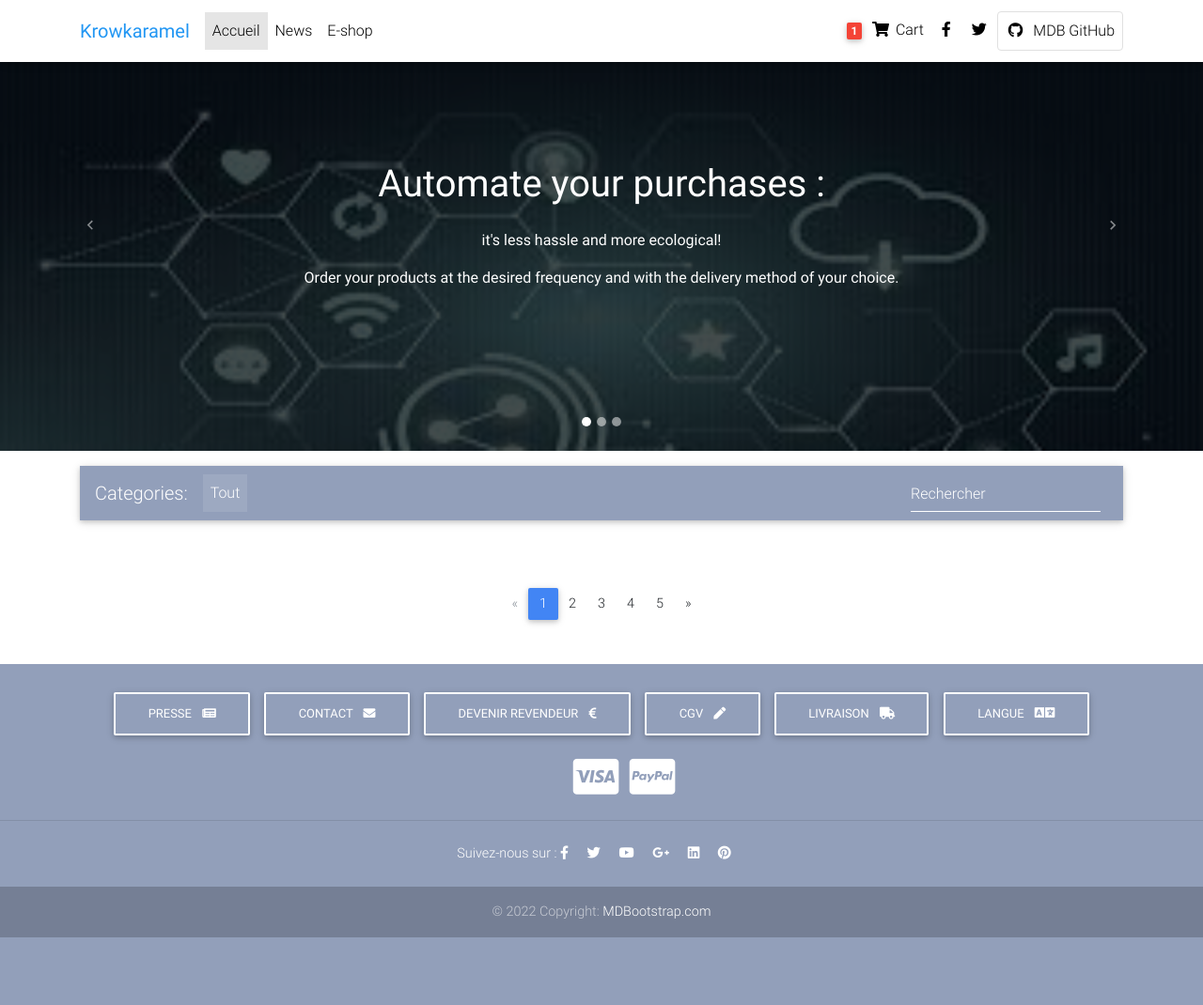
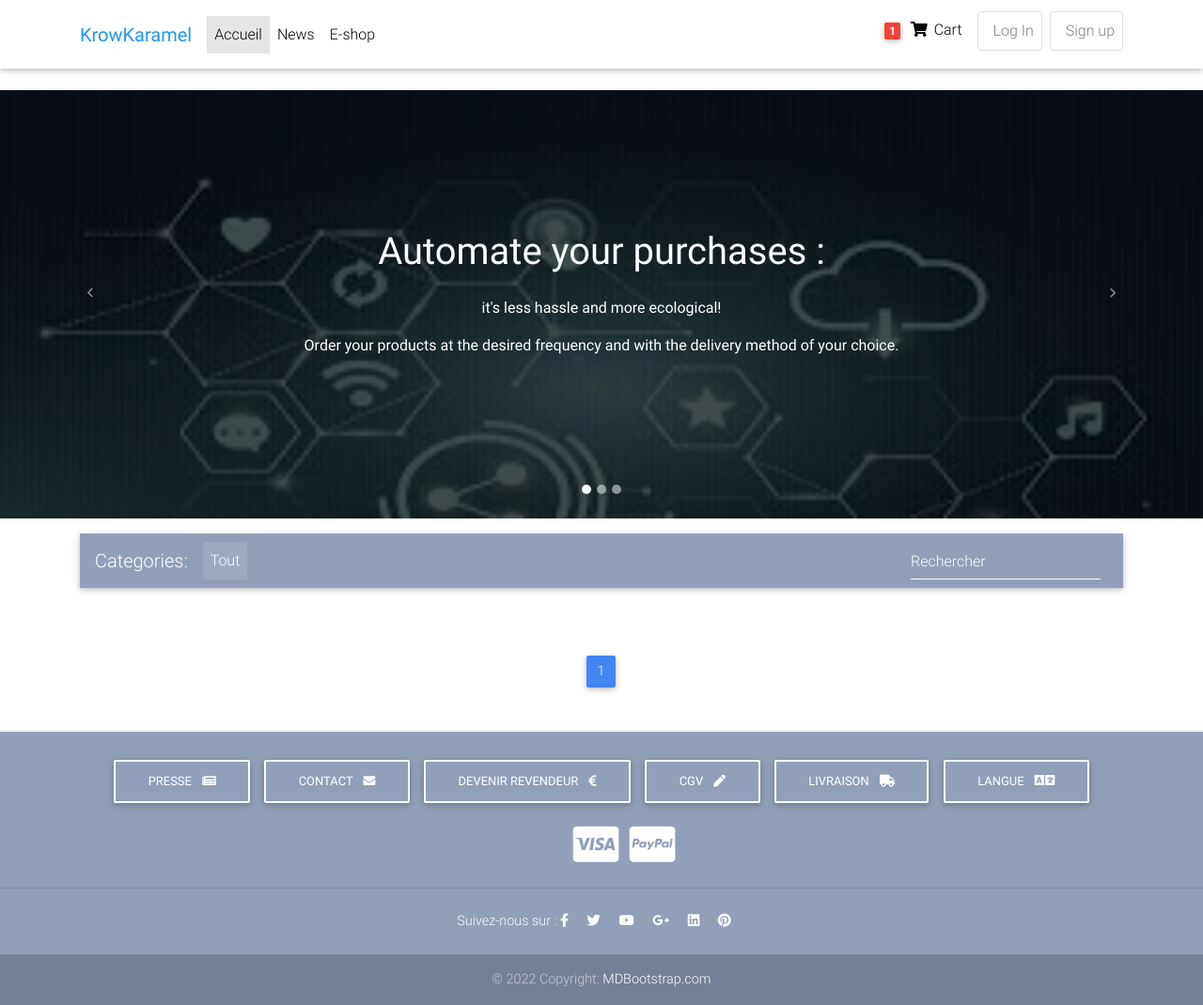
Before and after one commit to kecarrillo/krowkaramel, a Django app: page /products/ in a window 1280 px wide. Shown: the whole page at 94% size. Before the commit the page ends 998 px from the top, so only its background shows below. Run offline with Django 4.2, Linux system fonts and the light colour scheme; data that the repository does not hold is empty; parts of the project's set-up code (start-up, migrations or seed data) failed here and were passed over; some libraries are stand-ins or nearby versions.

Commit message:
Header + Paginator + smtp

```diff
--- a/cart/urls.py
+++ b/cart/urls.py
@@ -23,7 +23,7 @@ app_name = 'cart'
 urlpatterns = [
     path('', views.cart_detail, name='cart_detail'),
     path(gettext_lazy('add/<uuid:product_id>'), views.cart_add,
-         name='cart_add'),  # pk ?
+         name='cart_add'),
     path(gettext_lazy('remove/<uuid:product_id>'), views.cart_remove,
          name='cart_remove'),
 ]
--- a/config/urls.py
+++ b/config/urls.py
@@ -42,8 +42,10 @@ urlpatterns = [
     path('admin/', admin.site.urls),  # Django admin
     path('accounts/', include('allauth.urls')),  # URL Auth
     path('', include('pages.urls')),  # index
-    path(gettext_lazy('products/'), include('products.urls', namespace='shop')),  # shop
-    path(gettext_lazy('cart/'), include('cart.urls', namespace='cart')),  # Cart
+    path(gettext_lazy('products/'), include('products.urls',
+                                            namespace='shop')),  # shop
+    path(gettext_lazy('cart/'), include('cart.urls',
+                                        namespace='cart')),  # Cart
     path(gettext_lazy('blog/'), include('blog.urls')),  # blog
     path('sitemap.xml', sitemap,  # sitemap
          {'sitemaps': {'blog': GenericSitemap(info_dict, priority=0.6)}},
--- a/products/views.py
+++ b/products/views.py
@@ -2,8 +2,9 @@
 from django.views.generic import ListView
 from django.db.models import Q
 from django.shortcuts import render, get_object_or_404
+from django.core.paginator import Paginator
 
-from .models import Product, Category, ProductImage
+from .models import Product, Category
 from cart.forms import CartAddProductForm
 
 
@@ -11,11 +12,19 @@ from cart.forms import CartAddProductForm
 def product_list(request, category_slug=None):
     category = None
     categories = Category.objects.all()
-    products = Product.objects.filter(available='AV')
-    images = ProductImage.objects.all()
+    products_list = Product.objects.filter(available='AV')
     if category_slug:
         category = get_object_or_404(Category, slug=category_slug)
-        products = products.filter(category=category)
+        products_list = products_list.filter(category=category)
+
+    paginator = Paginator(products_list,
+                          per_page=8,
+                          orphans=3,
+                          allow_empty_first_page=True
+                          )  # Show 8 products per page (min 3)
+    page = request.GET.get('page')
+    products = paginator.get_page(page)
+
     return render(request,
                   'products/product_list.html',
                   {'category': category,
--- a/static/css/base.css
+++ b/static/css/base.css
@@ -9,6 +9,8 @@ header,
 img {
   object-fit: cover;
 }
+
+h1 {}
 
 @media (max-width: 740px) {
 
--- a/templates/_base.html
+++ b/templates/_base.html
@@ -39,8 +39,8 @@
     <div class="container">
 
       <!-- Brand -->
-      <a class="navbar-brand waves-effect" href="https://mdbootstrap.com/docs/jquery/" target="_blank">
-        <strong class="blue-text">Krowkaramel</strong>
+      <a class="navbar-brand waves-effect" href="{% url 'home' %}" target="_blank">
+        <strong class="blue-text">KrowKaramel</strong>
       </a>
 
       <!-- Collapse -->
@@ -77,25 +77,30 @@
             <a class="nav-link waves-effect">
               <span class="badge red z-depth-1 mr-1"> 1 </span>
               <i class="fas fa-shopping-cart"></i>
-              <span class="clearfix d-none d-sm-inline-block"> Cart </span>
+              <span class="clearfix d-none d-sm-inline-block"> {% trans "Cart" %} </span>
             </a>
           </li>
-          <li class="nav-item">
-            <a href="https://www.facebook.com/mdbootstrap" class="nav-link waves-effect" target="_blank">
-              <i class="fab fa-facebook-f"></i>
-            </a>
-          </li>
-          <li class="nav-item">
-            <a href="https://twitter.com/MDBootstrap" class="nav-link waves-effect" target="_blank">
-              <i class="fab fa-twitter"></i>
-            </a>
-          </li>
-          <li class="nav-item">
-            <a href="https://github.com/mdbootstrap/bootstrap-material-design" class="nav-link border border-light rounded waves-effect"
-              target="_blank">
-              <i class="fab fa-github mr-2"></i>MDB GitHub
-            </a>
-          </li>
+
+            {% if user.is_authenticated %}
+                <li>
+                    <a href="#" class="nav-link border border-light rounded waves-effect ml-2"
+                        target="_blank"><i class="fas fa-user-circle mr-2"></i>{% trans "Profile" %}</a>
+                </li>
+                <li>
+                    <a href="{%  url 'account_logout' %}" class="nav-link border border-light rounded waves-effect ml-2"
+                        target="_blank"><i class="fas fa-sign-out-alt mr-2"></i>{% trans "Log Out" %}</a>
+                </li>
+            {% else %}
+                <li>
+                    <a href="{% url 'account_login' %}" class="nav-link border border-light rounded waves-effect ml-2"
+                        target="_blank"><i class="fas sign-in-alt mr-2"></i>{% trans "Log In" %}</a>
+                </li>
+                <li>
+                    <a href="{% url 'account_signup' %}" class="nav-link border border-light rounded waves-effect ml-2"
+                        target="_blank"><i class="fab user-plus mr-2"></i>{% trans "Sign up" %}</a>
+                </li>
+            {% endif %}
+
         </ul>
 
       </div>
@@ -103,10 +108,10 @@
     </div>
   </nav>
   <!-- Navbar -->
-
-  {% block content %}
-  {% endblock content %}
-
+  <main class="mt-5 pt-4">
+      {% block content %}
+      {% endblock content %}
+  </main>
 <!--Footer-->
 <footer class="page-footer text-center font-small mt-4 wow fadeIn">
 
--- a/templates/products/product_detail.html
+++ b/templates/products/product_detail.html
@@ -7,7 +7,6 @@
 
 {% block content %}
     <!--Main layout-->
-  <main class="mt-5 pt-4">
     <div class="container dark-grey-text mt-5">
 
       <!--Grid row-->
@@ -144,6 +143,5 @@
       <!--Grid row-->
 
     </div>
-  </main>
   <!--Main layout-->
 {% endblock content %}
--- a/templates/products/product_list.html
+++ b/templates/products/product_list.html
@@ -143,7 +143,7 @@
   <!--/.Carousel Wrapper-->
 
   <!--Main layout-->
-  <main>
+  <section>
     <div class="container">
 
       <!--Navbar-->
@@ -263,46 +263,52 @@
       <!--Section: Products v.3-->
 
       <!--Pagination-->
+
+
+
+
+        {% if products.has_next %}
+            <a href="?page={{ products.next_page_number }}">next</a>
+            <a href="?page={{ products.paginator.num_pages }}">last &raquo;</a>
+        {% endif %}
       <nav class="d-flex justify-content-center wow fadeIn">
         <ul class="pagination pg-blue">
 
           <!--Arrow left-->
           <li class="page-item disabled">
-            <a class="page-link" href="#" aria-label="Previous">
-              <span aria-hidden="true">&laquo;</span>
-              <span class="sr-only">Previous</span>
-            </a>
+              {% if products.has_previous %}
+                    <a class="page-link" href="?page=1" aria-label="Previous">
+                        <span aria-hidden="true">&laquo; {% trans "First" %}</span>
+                    </a>
+                    <a href="?page={{ products.previous_page_number }}">
+                        <span class="sr-only">{% trans "Previous" %}</span>
+                    </a>
+              {% endif %}
           </li>
 
           <li class="page-item active">
             <a class="page-link" href="#">1
-              <span class="sr-only">(current)</span>
+              <span class="sr-only">
+                Page {{ products.number }} of {{ products.paginator.num_pages }}.
+              </span>
             </a>
-          </li>
-          <li class="page-item">
-            <a class="page-link" href="#">2</a>
-          </li>
-          <li class="page-item">
-            <a class="page-link" href="#">3</a>
-          </li>
-          <li class="page-item">
-            <a class="page-link" href="#">4</a>
-          </li>
-          <li class="page-item">
-            <a class="page-link" href="#">5</a>
           </li>
 
           <li class="page-item">
-            <a class="page-link" href="#" aria-label="Next">
-              <span aria-hidden="true">&raquo;</span>
-              <span class="sr-only">Next</span>
-            </a>
+            {% if products.has_previous %}
+                    <a class="page-link" href="?page={{ products.next_page_number }}" aria-label="Next">
+                        <span class="sr-only">{% trans "Next" %}</span>
+                    </a>
+                    <a href="?page={{ products.paginator.num_pages }}">
+                        <span aria-hidden="true">{% trans "Last" %} &laquo;</span>
+                    </a>
+            {% endif %}
           </li>
         </ul>
       </nav>
       <!--Pagination-->
 
     </div>
-  </main>
+  </section>
   <!--Main layout-->
 {% endblock content %}
```
Also changed, not shown: templates/homepage.html (+3 -13 lines).
